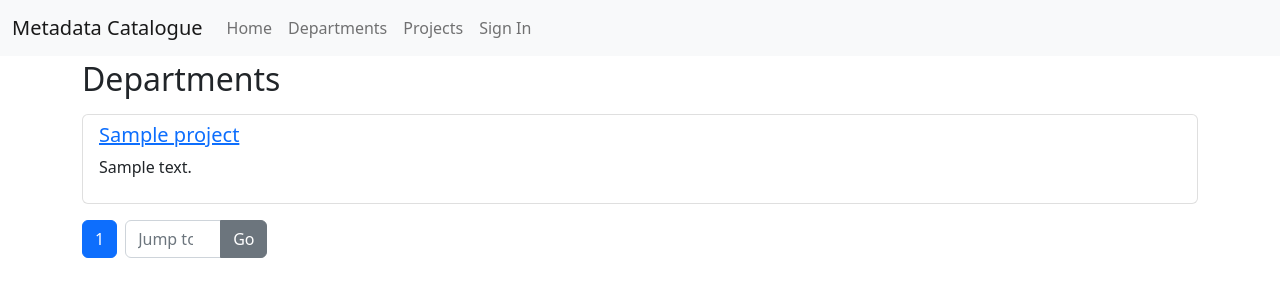
After one commit to NINAnor/nina-catalogue, a Django app: template metadata_catalogue/templates/nina/department_list.html in a window 1280 px wide. The commit adds this page. Shown: the top 305 px of the page. Run offline with Django 4.2, Linux system fonts and the light colour scheme; the template is opened without the code that fills it: most values are stand-ins (such as "Sample title", 1, 10 or a date in 2020); some libraries are stand-ins or nearby versions.

Commit message:
add departments, extid as slug

```diff
--- a/metadata_catalogue/nina/libs/harvesters.py
+++ b/metadata_catalogue/nina/libs/harvesters.py
@@ -33,6 +33,7 @@ def _process_project(project: dict):
     p, _ = Project.objects.update_or_create(
         extid=project.get("id"),
         defaults={
+            "slug": project.get("id"),
             "name": project.get("title"),
             "description": project.get("notes"),
             "status": project.get("project_state"),
@@ -50,6 +51,7 @@ def _process_project(project: dict):
             extid=group.get("id"),
             defaults={
                 "name": group.get("title"),
+                "slug": project.get("id"),
                 "description": group.get("description"),
             },
         )
--- a/metadata_catalogue/nina/urls.py
+++ b/metadata_catalogue/nina/urls.py
@@ -1,10 +1,11 @@
 from django.urls import path
 
-from .views import ProjectDetailView, ProjectListView, ProjectUpdateView
+from .views import DepartmentDetailView, DepartmentListView, ProjectDetailView, ProjectListView, ProjectUpdateView
 
 urlpatterns = [
     path("projects/", ProjectListView.as_view(), name="projects-list"),
-    path("projects/<int:extid>/", ProjectDetailView.as_view(), name="projects-detail"),
     path("projects/<slug:slug>/", ProjectDetailView.as_view(), name="projects-detail"),
     path("projects/<slug:slug>/edit/", ProjectUpdateView.as_view(), name="projects-edit"),
+    path("departments/", DepartmentListView.as_view(), name="departments-list"),
+    path("departments/<slug:slug>/", DepartmentDetailView.as_view(), name="departments-detail"),
 ]
--- a/metadata_catalogue/templates/base.html
+++ b/metadata_catalogue/templates/base.html
@@ -42,55 +42,7 @@
     {% endblock javascript %}
   </head>
   <body>
-    <div class="mb-1">
-      <nav class="navbar navbar-expand-md navbar-light bg-light">
-        <div class="container-fluid">
-          <button class="navbar-toggler navbar-toggler-right"
-                  type="button"
-                  data-bs-toggle="collapse"
-                  data-bs-target="#navbarSupportedContent"
-                  aria-controls="navbarSupportedContent"
-                  aria-expanded="false"
-                  aria-label="Toggle navigation">
-            <span class="navbar-toggler-icon"></span>
-          </button>
-          <a class="navbar-brand" href="{% url 'home' %}">Metadata Catalogue</a>
-          <div class="collapse navbar-collapse" id="navbarSupportedContent">
-            <ul class="navbar-nav mr-auto">
-              <li class="nav-item active">
-                <a class="nav-link" href="{% url 'home' %}">Home <span class="visually-hidden">(current)</span></a>
-              </li>
-              <li class="nav-item">
-                <a class="nav-link" href="{% url 'about' %}">About</a>
-              </li>
-              <li class="nav-item">
-                <a class="nav-link" href="{% url 'projects-list' %}">Projects</a>
-              </li>
-              {% if request.user.is_authenticated %}
-                <li class="nav-item">
-                  <a class="nav-link" href="{% url 'users:detail' request.user.pk %}">{% translate "My Profile" %}</a>
-                </li>
-                <li class="nav-item">
-                  {# URL provided by django-allauth/account/urls.py #}
-                  <a class="nav-link" href="{% url 'account_logout' %}">{% translate "Sign Out" %}</a>
-                </li>
-              {% else %}
-                {% if ACCOUNT_ALLOW_REGISTRATION %}
-                  <li class="nav-item">
-                    {# URL provided by django-allauth/account/urls.py #}
-                    <a id="sign-up-link" class="nav-link" href="{% url 'account_signup' %}">{% translate "Sign Up" %}</a>
-                  </li>
-                {% endif %}
-                <li class="nav-item">
-                  {# URL provided by django-allauth/account/urls.py #}
-                  <a id="log-in-link" class="nav-link" href="{% url 'account_login' %}">{% translate "Sign In" %}</a>
-                </li>
-              {% endif %}
-            </ul>
-          </div>
-        </div>
-      </nav>
-    </div>
+    <div class="mb-1">{% include 'includes/navbar.html' %}</div>
     <div class="container">
       {% if messages %}
         {% for message in messages %}
--- /dev/null
+++ b/metadata_catalogue/templates/includes/navbar.html
@@ -0,0 +1,49 @@
+{% load static i18n %}
+
+<nav class="navbar navbar-expand-md navbar-light bg-light">
+  <div class="container-fluid">
+    <button class="navbar-toggler navbar-toggler-right"
+            type="button"
+            data-bs-toggle="collapse"
+            data-bs-target="#navbarSupportedContent"
+            aria-controls="navbarSupportedContent"
+            aria-expanded="false"
+            aria-label="Toggle navigation">
+      <span class="navbar-toggler-icon"></span>
+    </button>
+    <a class="navbar-brand" href="{% url 'home' %}">Metadata Catalogue</a>
+    <div class="collapse navbar-collapse" id="navbarSupportedContent">
+      <ul class="navbar-nav mr-auto">
+        <li class="nav-item active">
+          <a class="nav-link" href="{% url 'home' %}">Home <span class="visually-hidden">(current)</span></a>
+        </li>
+        <li class="nav-item">
+          <a class="nav-link" href="{% url 'departments-list' %}">Departments</a>
+        </li>
+        <li class="nav-item">
+          <a class="nav-link" href="{% url 'projects-list' %}">Projects</a>
+        </li>
+        {% if request.user.is_authenticated %}
+          <li class="nav-item">
+            <a class="nav-link" href="{% url 'users:detail' request.user.pk %}">{% translate "My Profile" %}</a>
+          </li>
+          <li class="nav-item">
+            {# URL provided by django-allauth/account/urls.py #}
+            <a class="nav-link" href="{% url 'account_logout' %}">{% translate "Sign Out" %}</a>
+          </li>
+        {% else %}
+          {% if ACCOUNT_ALLOW_REGISTRATION %}
+            <li class="nav-item">
+              {# URL provided by django-allauth/account/urls.py #}
+              <a id="sign-up-link" class="nav-link" href="{% url 'account_signup' %}">{% translate "Sign Up" %}</a>
+            </li>
+          {% endif %}
+          <li class="nav-item">
+            {# URL provided by django-allauth/account/urls.py #}
+            <a id="log-in-link" class="nav-link" href="{% url 'account_login' %}">{% translate "Sign In" %}</a>
+          </li>
+        {% endif %}
+      </ul>
+    </div>
+  </div>
+</nav>
--- /dev/null
+++ b/metadata_catalogue/templates/nina/department_list.html
@@ -0,0 +1,18 @@
+{% extends 'base.html' %}
+
+{% block content %}
+  <h2>Departments</h2>
+  <div class="pb-5 mt-3">
+    <ul class="list-group">
+      {% for project in object_list %}
+        <li class="list-group-item">
+          <h5>
+            <a href="{% url 'departments-detail' slug=project.slug %}">{{ project.name }}</a>
+          </h5>
+          <p>{{ project.description|default_if_none:'No description' }}</p>
+        </li>
+      {% endfor %}
+    </ul>
+    <div class="mt-3">{% include 'includes/pagination.html' %}</div>
+  </div>
+{% endblock content %}
```
Also changed, not shown: metadata_catalogue/nina/views.py (+13 -9 lines), metadata_catalogue/templates/nina/department_detail.html (added, +9 -0 lines).
